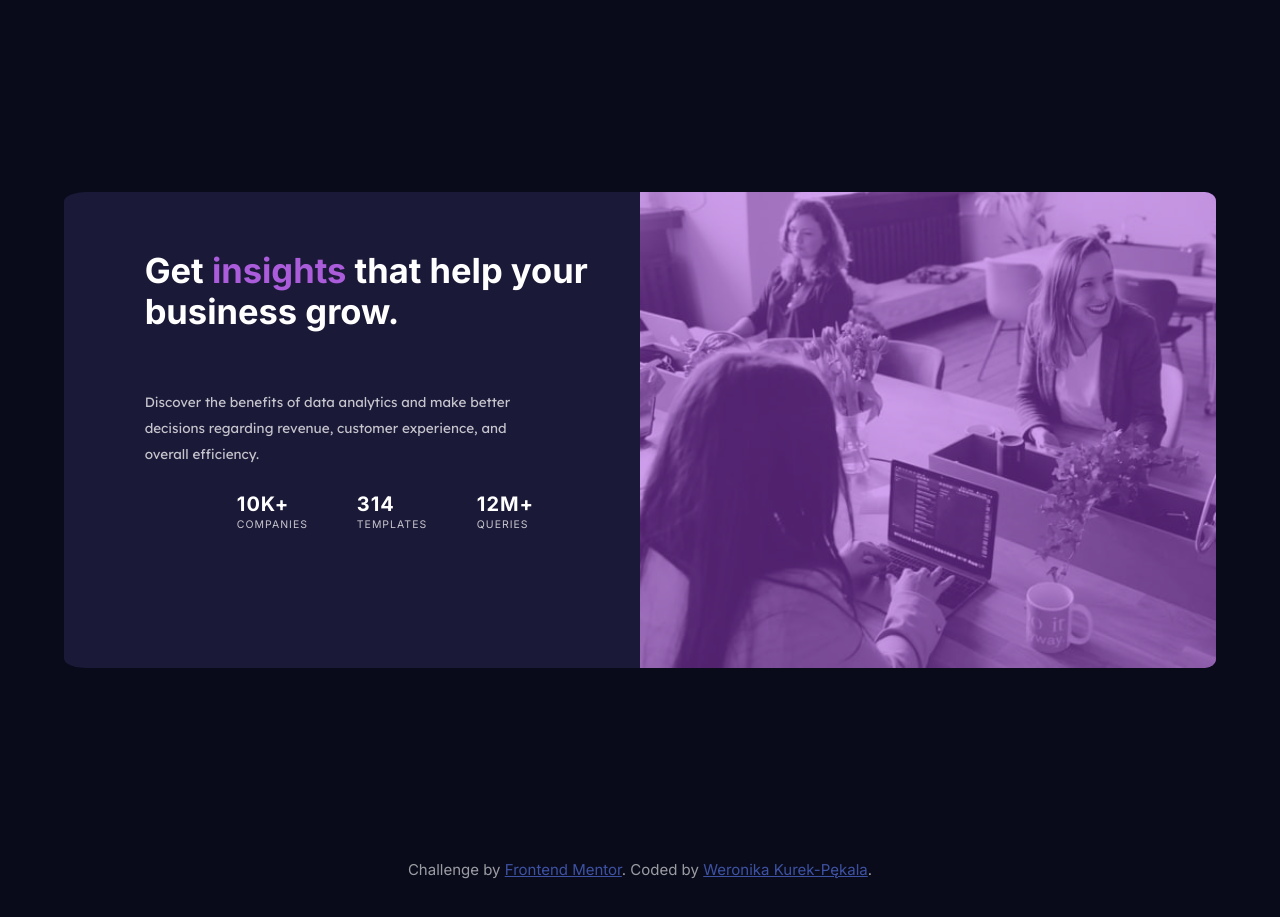
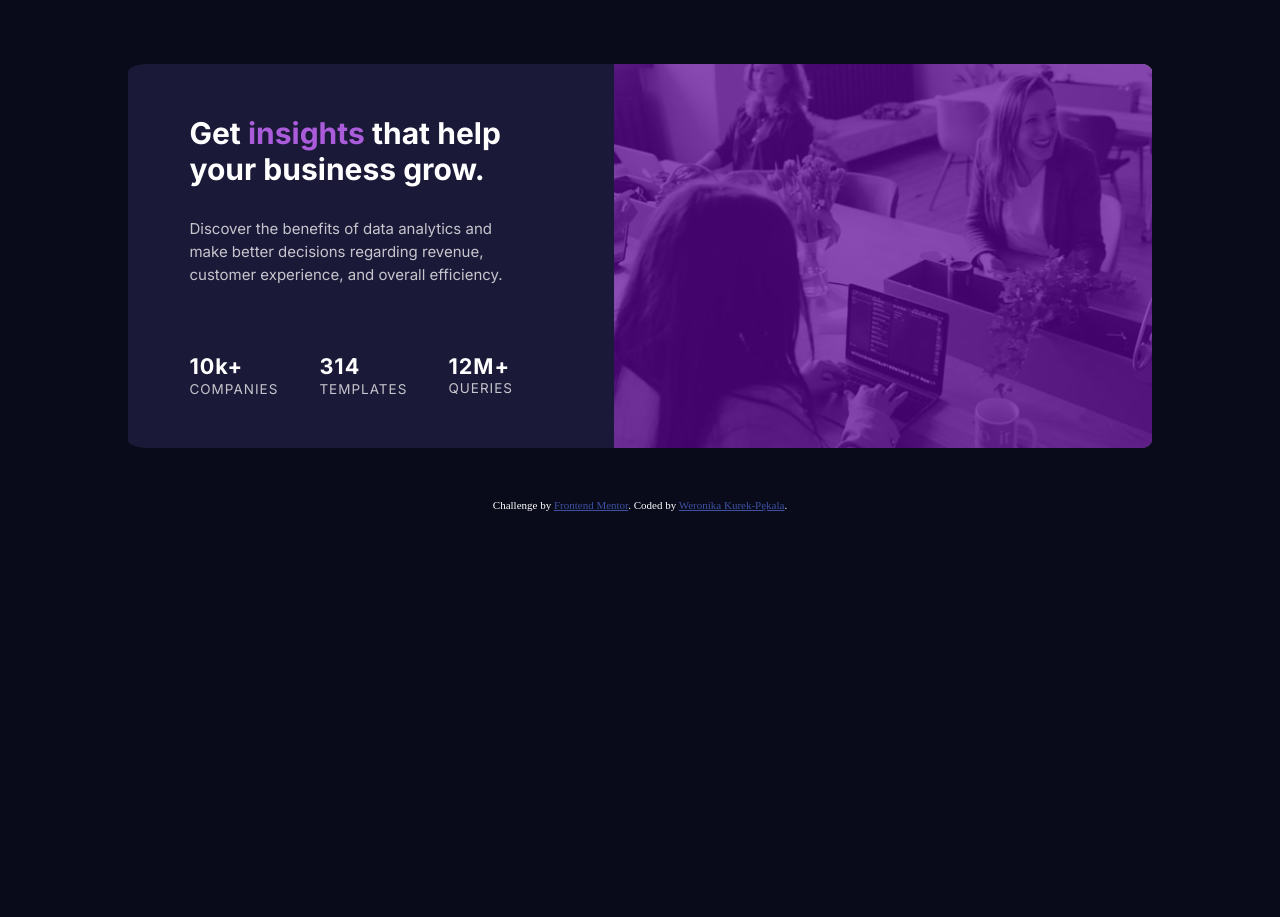
Before and after one commit to SolWika/Frontend-Mentor-Chalenge-Stats-preview-card-component-solution, a plain HTML site: page index.html in a window 1280 px wide. After the commit the page ends 800 px from the top, so only its background shows below. Drawn offline with Linux system fonts and the light colour scheme.

Commit message:
Changed solution to flexbox and renamed classes, new html markup

```diff
--- a/css/style.css
+++ b/css/style.css
@@ -7,108 +7,105 @@ font-family: 'Lexend Deca', sans-serif; */
     box-sizing: border-box;
 }
 
-  .clearfix::after {
-      content: "";
-      display: block;
-      clear: both;
+body {
+    background-color: hsl(233, 47%, 7%);
+    color: hsl(0, 0%, 100%);
+    font-size: 15px;
 }
 
-  body {
+div.all {
+    display: flex;
+    flex-direction: column;
+    justify-content: space-between;
+    margin: 20% 5%;
+    width: 90vw;
+}
+
+.head {
+    display: flex;
+    flex-direction: column;
+    justify-content: space-between;
     max-width: 1440px;
     margin: 0 auto;
-      background-color: hsl(233, 47%, 7%);
+    background-color: hsl(244, 38%, 16%);
+    border-radius: 2%;
 }
 
-  header {
-      margin: 15% 5%;
-      background-color: hsl(244, 38%, 16%);
-      border-radius: 2%;
-      font-size: 15px;
-
-  }
-
-
-
-  header div.picture img {
-      display: block;
-      width: 100%;
-      border-top-left-radius: 2%;
-      border-top-right-radius: 2%;
-      opacity: 0.5;
-
-  }
-
-  header div.picture .picdesc {
-      display: none;
-  }
-
-  header div.picture {
-
-      background-color: rgb(162, 66, 221);
+.picture {
+    width: 90vw;
+    height: 35vh;
+    background-image: url(../images/image-header-mobile.jpg);
+    background-repeat: no-repeat;
+    background-position: center;
+    background-size: 100%;
     border-top-left-radius: 2%;
     border-top-right-radius: 2%;
 }
 
-
-  header div.text {
-      text-align: center;
-      padding: 0 5%;
+.picture-color {
+    width: 90vw;
+    height: 35vh;
+    background-color: rgba(93, 3, 150, 0.7);
+    border-top-left-radius: 2%;
+    border-top-right-radius: 2%;
 }
 
-  header div.text h1 {
-      margin-top: 10%;
-      font-family: 'Inter',
-          sans-serif;
-      font-size: 1.9em;
+.text {
+    display: flex;
+    flex-direction: column;
+    justify-content: space-between;
+    padding: 10% 7% 0% 10%;
+    font-family: 'Inter', sans-serif;
+    text-align: center;
+}
+
+.text-title {
+    padding-bottom: 5%;
+    font-size: 2.0em;
+    text-align: center;
+}
+
+.purple {
+    color: hsl(277, 64%, 61%);
+}
+
+.text-paragaph {
+    font-weight: 400;
+    font-size: 1.1em;
+    color: hsla(0, 0%, 100%, 0.75);
+}
+
+.list {
+    display: flex;
+    flex-direction: column;
+    justify-content: space-between;
+    padding-top: 10%;
+    text-transform: uppercase;
+}
+
+.list-item {
+    padding-bottom: 10%;
+    font-weight: 400;
+    font-size: 1.1em;
+    color: hsla(0, 0%, 100%, 0.75);
+}
+
+.distinction {
+    display: block;
+    padding-bottom: 2%;
     color: hsl(0, 0%, 100%);
+    font-size: 1.5em;
     font-weight: 700;
 }
 
-  header div.text h1 strong {
-      color: hsl(277, 64%, 61%);
+.small {
+    text-transform: none;
 }
 
-  header div.text p {
+/* Stopka */
+.attribution {
     margin-top: 5%;
-      margin-bottom: 10%;
-      padding-left: 7%;
-      padding-right: 7%;
-      font-family: 'Lexend Deca',
-          sans-serif;
-      font-weight: 400;
-      font-size: 0.9em;
-      color: hsla(0, 0%, 100%, 0.75);
-  }
-
-  header div.head {
-      padding: 5% 0;
-  }
-
-  header div.head h2 {
-      padding: 4%;
-      font-family: 'Inter',
-          sans-serif;
-      font-weight: 400;
-      font-size: 0.7em;
-      color: hsla(0, 0%, 100%, 0.75);
-      text-transform: uppercase;
-      letter-spacing: 1px;
-  }
-
-  header div.head h2 div {
-      padding-bottom: 2%;
-      font-size: 1.9em;
-      font-weight: 700;
-      color: hsl(0, 0%, 100%);
-  }
-
-
-  .attribution {
-      padding-bottom: 3%;
-      font-family: 'Inter',
-          sans-serif;
     font-size: 11px;
-      color: hsla(0, 0%, 100%, 0.6);
     text-align: center;
 }
 
@@ -116,120 +113,137 @@ font-family: 'Lexend Deca', sans-serif; */
     color: hsl(228, 45%, 44%);
 }
 
-  @media (orientation: portrait) and (min-width: 768px) {
-      header div.text h1 {
-          font-size: 4.5em;
+@media (orientation: portrait) and (max-width: 280px) and (min-height:563px) {
+    .picture {
+        height: 25vh;
     }
 
-      header div.text p {
-          font-size: 2em;
+    .picture-color {
+        height: 25vh;
+    }
 }
 
-      header div.head h2 {
-          font-size: 2em;
+@media (orientation: portrait) and (min-width: 375px) and (min-height:812px) {
+    .picture {
+        height: 30vh;
     }
 
-      header div.head h2 div {
-          font-size: 3.5em;
+    .picture-color {
+        height: 30vh;
+    }
+}
+
+@media (orientation: portrait) and (min-width: 768px) {
+    .text-title {
+        font-size: 3.7em;
+    }
+
+    .text-paragaph {
+        font-size: 1.8em;
+    }
+
+    .picture {
+        height: 45vh;
+    }
+
+    .picture-color {
+        height: 45vh;
+    }
+
+    .list-item {
+        font-size: 1.8em;
+    }
+
+    .distinction {
+        font-size: 2.0em;
     }
 
     .attribution {
-          font-size: 15px;
+        font-size: 1.5em;
+    }
+}
+
+@media (orientation: landscape) and (min-width: 533px) {
+    .picture {
+        height: 75vh;
+    }
+
+    .picture-color {
+        height: 75vh;
+    }
+}
+
+@media (orientation: landscape) and (min-width: 812px) {
+    .picture {
+        height: 100vh;
+    }
+
+    .picture-color {
+        height: 100vh;
     }
 }
 
 @media (orientation: landscape) and (min-width: 1024px) {
-
-      header div.picture .picmobile {
-          display: none;
+    .head {
+        display: flex;
+        flex-direction: row-reverse;
+        justify-content: flex-start;
     }
 
-      header div.picture .picdesc {
-          display: block;
-          border-top-left-radius: 0%;
-
+    div.all {
+        margin: 5% auto;
+        width: 80vw;
     }
 
-      header div.picture {
-          float: right;
+    .picture {
+        background-image: url(../images/image-header-desktop.jpg);
+        max-width: 42vw;
+        max-height: 30vw;
+        border-top-left-radius: 0;
+        border-top-right-radius: 2%;
         border-bottom-right-radius: 2%;
-          border-top-left-radius: 0%;
-          width: 50%;
     }
 
-      header div.head {
-          float: right;
+    .picture-color {
+        max-width: 42vw;
+        max-height: 30vw;
+        border-top-left-radius: 0;
+        border-top-right-radius: 2%;
+        border-bottom-right-radius: 2%;
     }
 
-      header div.picture img {
-          border-bottom-right-radius: 2%;
-          border-top-left-radius: 0%;
+    .text {
+        padding: 5% 6% 5% 6%;
+        text-align: left;
     }
 
-      header div.text {
+    .text-title {
+        padding-bottom: 0;
+        font-size: 2.0em;
         text-align: left;
-          padding: 0;
     }
 
-      header div.text h1 {
-          padding: 5% 52% 0% 7%;
-          font-size: 2.3em;
+    .text-paragaph {
+        padding-top: 0;
+        padding-right: 11%;
+        font-size: 1.0em;
+        line-height: 23px;
     }
 
-      header div.text p {
-          margin-bottom: -10%;
-          line-height: 190%;
-          padding-right: 58%;
+    .list {
+        display: flex;
+        flex-direction: row;
+        justify-content: space-between;
+        padding-right: 11%;
     }
 
-      header div.head {
-          padding-top: 11%;
-          padding-right: 5%;
+    .list-item {
+        padding-bottom: 0;
+        font-size: 0.9em;
+        letter-spacing: 1px;
     }
 
-      header div.head h2 {
-          float: left;
-          width: 120px;
-      }
-
-      .attribution {
-          font-size: 15px;
+    .distinction {
+        font-size: 1.6em;
     }
 }
-
-  @media (orientation: landscape) and (min-width: 1600px) {
-      header {
-          margin: 5% 0%;
-      }
-
-      header div.text h1 {
-          padding: 5% 52% 0% 4%;
-      }
-
-      header div.text h1 {
-          font-size: 2.8em;
-      }
-
-      header div.text p {
-
-          padding-left: 4%;
-          padding-right: 64%;
-          font-size: 1.2em;
-      }
-
-      header div.head {
-          padding-top: 12%;
-          padding-right: 12%;
-          font-size: 1.5em;
-          line-height: 40px;
-      }
-
-      header div.head h2 {
-          width: 170px;
-      }
-
-      .attribution {
-          font-size: 18px;
-      }
-
-  }
--- a/index.html
+++ b/index.html
@@ -9,41 +9,33 @@
   <link href="https://fonts.googleapis.com/css2?family=Inter:wght@400;700&family=Lexend+Deca&display=swap"
     rel="stylesheet">
   <link rel="icon" type="image/png" sizes="32x32" href="./images/favicon-32x32.png">
+  <link rel="stylesheet" href="./css/style.css">
   <title>Frontend Mentor | Stats preview card component</title>
-  <link rel="stylesheet" href="css/style.css">
 </head>
 
 <body>
-
-  <header class="clearfix">
-    <div class="picture">
-      <div class="picmobile"><img src="images/image-header-mobile.jpg" alt=""></div>
-      <div class="picdesc"><img src="images/image-header-desktop.jpg" alt=""></div>
-    </div>
-
-    <div class="text">
-      <h1>Get <strong>insights</strong> that help your business grow.</h1>
-      <p> Discover the benefits of data analytics and make better decisions regarding revenue, customer
-        experience, and overall efficiency.</p>
-      <div class="head clearfix">
-        <h2>
-          <div>10k+</div> companies
-        </h2>
-        <h2>
-          <div>314</div> templates
-        </h2>
-        <h2>
-          <div>12m+</div> queries
-        </h2>
-      </div>
-    </div>
-  </header>
-
-  <footer class="attribution">
-    Challenge by <a href="https://www.frontendmentor.io?ref=challenge" target="_blank">Frontend Mentor</a>.
-    Coded by <a href="https://github.com/SolWika">Weronika Kurek-Pękala</a>.
-  </footer>
-
+  <div class="all">
+    <header class="head">
+      <aside class="picture">
+        <div class="picture-color"></div>
+      </aside>
+      <section class="text">
+        <h1 class="text-title">Get <span class="purple">insights</span> that help your business grow.</h1>
+        <p class="text-paragaph">Discover the benefits of data analytics and make better decisions regarding revenue,
+          customer
+          experience, and overall efficiency.</p>
+        <div class="list">
+          <div class="list-item"><span class="distinction small">10k+</span> companies</div>
+          <div class="list-item"><span class="distinction">314</span> templates</div>
+          <div class="list-item"><span class="distinction">12m+</span> queries</div>
+        </div>
+      </section>
+    </header>
+    <footer class="attribution">
+      Challenge by <a href="https://www.frontendmentor.io?ref=challenge" target="_blank">Frontend Mentor</a>.
+      Coded by <a href="#">Weronika Kurek-Pękala</a>.
+    </footer>
+  </div>
 </body>
 
 </html>
```
Lines whose indentation alone changed are shown as unchanged.
